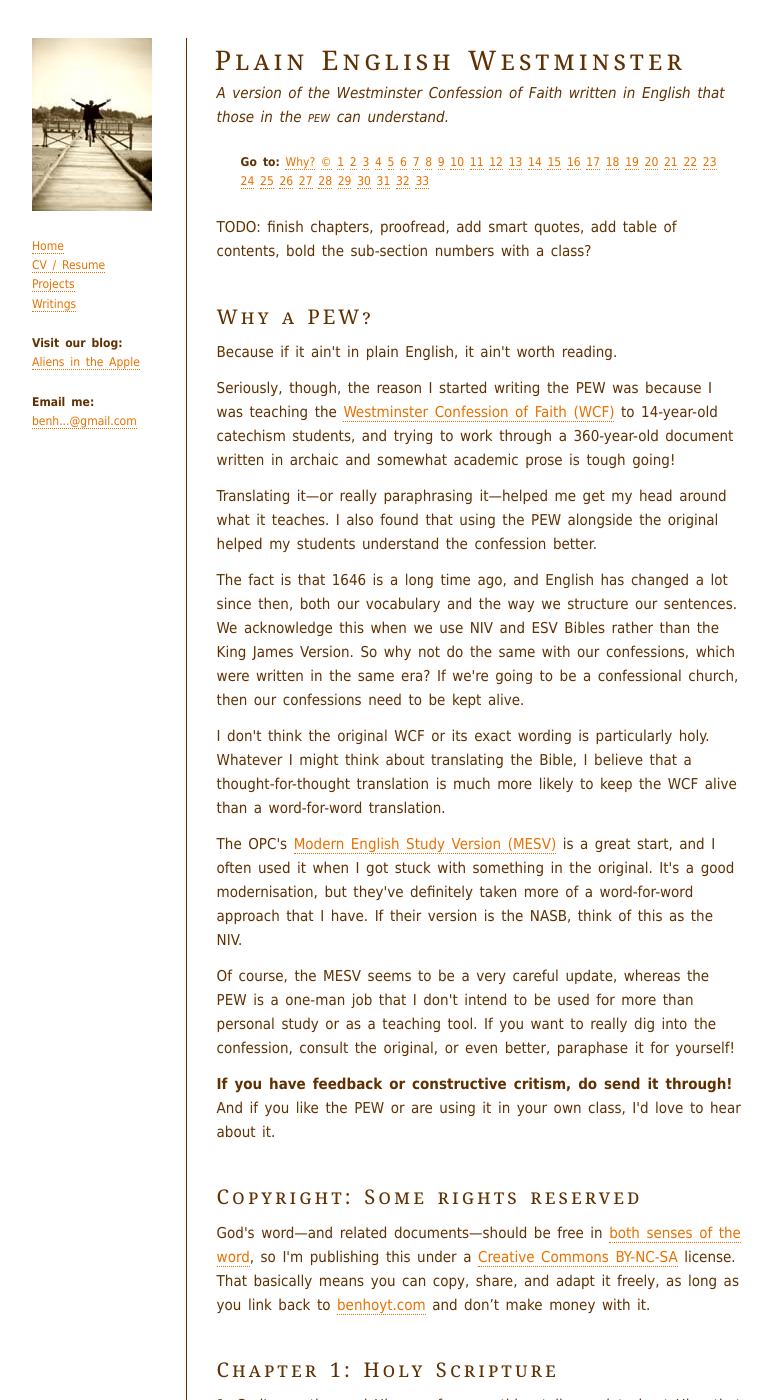
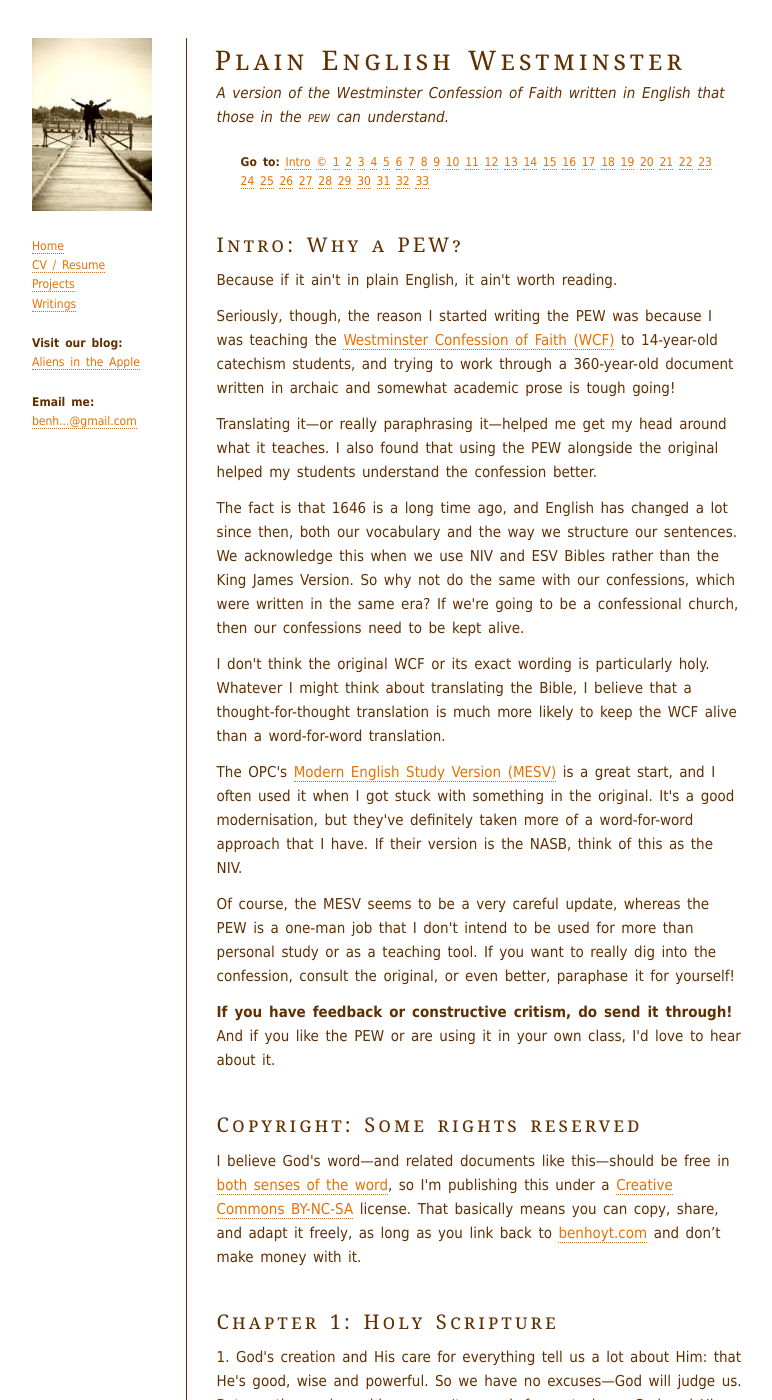
Before and after one commit to benhoyt/benhoyt.github.com, a Jekyll site: the page built from writings-plain-english-westminster.html, in a window 1280 px wide and 1400 px high. Shown: the whole window, without its empty margins (248-1020 px from the left). Built offline with Jekyll 4.4.1, drawn with Linux system fonts in a browser that asks for light colours; some of the changed lines change nothing that is shown; some of the changed text lies outside the part shown.

Commit message:
Tweaks and fixes to the ToC

```diff
--- a/writings-plain-english-westminster.html
+++ b/writings-plain-english-westminster.html
@@ -6,9 +6,9 @@
 <h1><a href="/writings/plain-english-westminster/">{{ page.title }}</a></h1>
 <p class="subtitle">A version of the Westminster Confession of Faith written in English that those in the <span class="sc">pew</span> can understand.</p>
 
-<blockquote>
-<p class='no-print'><b>Go to:</b>
- <a href='#why'>Why?</a>
+<blockquote class='no-print'>
+<p><b>Go to:</b>
+ <a href='#intro'>Intro</a>
  <a href='#copyright'>&copy;</a>
  <a href="#chapter1">1</a>
  <a href="#chapter2">2</a>
@@ -42,13 +42,12 @@
  <a href="#chapter30">30</a>
  <a href="#chapter31">31</a>
  <a href="#chapter32">32</a>
- <a href="#chapter33">33</a></p>
+ <a href="#chapter33">33</a>
+</p>
 </blockquote>
 
-<p>TODO: finish chapters, proofread, add smart quotes, add table of contents, bold the sub-section numbers with a class?</p>
 
-
-<h2 id="why">Why a PEW?</h2>
+<h2 id="intro">Intro: Why a PEW?</h2>
 
 <p>Because if it ain't in plain English, it ain't worth reading.</p>
 
@@ -69,7 +68,7 @@
 
 <h2 id="copyright">Copyright: Some rights reserved</h2>
 
-<p>God's word&mdash;and related documents&mdash;should be free in <a href="http://en.wikipedia.org/wiki/Gratis_versus_libre">both senses of the word</a>, so I'm publishing this under a <a href="http://creativecommons.org/licenses/by-nc-sa/3.0/">Creative Commons BY-NC-SA</a> license. That basically means you can copy, share, and adapt it freely, as long as you link back to <a href="http://benhoyt.com/">benhoyt.com</a> and don&rsquo;t make money with it.</p>
+<p>I believe God's word&mdash;and related documents like this&mdash;should be free in <a href="http://en.wikipedia.org/wiki/Gratis_versus_libre">both senses of the word</a>, so I'm publishing this under a <a href="http://creativecommons.org/licenses/by-nc-sa/3.0/">Creative Commons BY-NC-SA</a> license. That basically means you can copy, share, and adapt it freely, as long as you link back to <a href="http://benhoyt.com/">benhoyt.com</a> and don&rsquo;t make money with it.</p>
 
 
 <h2 id="chapter1">Chapter 1: Holy Scripture</h2>
@@ -284,7 +283,7 @@
 <p>5. We'll only have a truly free will when we're glorified, after the resurrection. Our wills will then be perfect and free to only do good&mdash;they won't even have the potential to turn bad again.</p>
 
 
-<h2 id="chapter0">Chapter 10: Effective calling</h2>
+<h2 id="chapter10">Chapter 10: Effective calling</h2>
 
 <p>1. God calls to himself all the people (and only the people) that he has predestined to eternal life. It's an effective call in God's appointed time, by his Word and Spirit. It's a call out of our natural sin and death, and into grace and salvation by Jesus Christ.</p>
 
@@ -297,7 +296,7 @@
 <p>4. Some people who are not chosen might be outwardly called by the preaching of God's word, and might experience some common operations of the Holy Spirit, but they never truly come to Christ, so they can't be saved. And people who don't profess to be Christians can't be saved in any other way, even if they try very hard to live "good lives" according to nature or their own religion. It's a very harmful heresy to believe that people can be saved in other ways.</p>
 
 
-<h2 id="chapter1">Chapter 11: Justification</h2>
+<h2 id="chapter11">Chapter 11: Justification</h2>
 
 <p>1. God freely justifies all of us he has called. He justifies us not by filling us with righteousness, but by forgiving our sins, and by accepting and counting us as righteous.</p>
 
@@ -318,14 +317,14 @@
 <p>6. In all these respects, believers in the Old Testament were justified in exactly the same way as we who believe in New Testament times.</p>
 
 
-<h2 id="chapter2">Chapter 12: Adoption</h2>
+<h2 id="chapter12">Chapter 12: Adoption</h2>
 
 <p>1. God guarantees to adopt all of us he has justified, in and for his son Jesus Christ. Adoption is a gift in which God gives us the freedoms and privileges of being his very own children. He gives us his own name. He gives us the spirit of adoption, and allows us to access his throne of grace boldly. He enables us to cry "Abba, Father".</p>
 
 <p>Like a Father, God also has compassion on us, provides for us, and disciplines us. But he will never cast us off. Instead, he puts his seal on us for the day of redemption, when we will inherit the promises and be heirs of everlasting life.</p>
 
 
-<h2 id="chapter3">Chapter 13: Sanctification</h2>
+<h2 id="chapter13">Chapter 13: Sanctification</h2>
 
 <p>1. After God has called us and given us new hearts and spirits, he sanctifies us. He does this in a real and personal way, through Christ's death and resurrection, and by his Word and Holy Spirit living in us.</p>
 
@@ -336,7 +335,7 @@
 <p>3. In this war, our remaining rottenness might get the better of us for a time. But, by the strength of the Spirit that sanctifies, our born-again spirit will win in the end. And so we grow in grace, perfecting our holiness as we fear God.</p>
 
 
-<h2 id="chapter4">Chapter 14: Saving faith</h2>
+<h2 id="chapter14">Chapter 14: Saving faith</h2>
 
 <p>1. Faith is a gift God gives his chosen people so they can believe and be saved. It is a grace&mdash;a gift we don't deserve. The Holy Spirit works it in our hearts, usually by God's Word being preached. Our faith then grows and is strengthened by that same Word, as well as through prayer, baptism, and the Lord's Supper.</p>
 
@@ -347,7 +346,7 @@
 <p>3. Faith varies in degrees. Some people have strong faith, some have weak faith. Often our faith is attacked and weakened, but it always wins the fight. Many people's faith grows enough so they can be fully assured about Christ. It's Christ who gives us faith in the first place as well as makes our faith perfect.</p>
 
 
-<h2 id="chapter5">Chapter 15: Repentance that leads to life</h2>
+<h2 id="chapter15">Chapter 15: Repentance that leads to life</h2>
 
 <p>1. Repentance is a grace of the gospel that leads to life. Just like faith, repentance must be preached by every minister of the gospel.</p>
 
@@ -364,7 +363,7 @@
 <p>When we sin against and dishonour a brother or the Church, we must also confess our sins to the person or people we've offended&mdash;in private or publicly. We must be sorry for our sin, tell the person or people involved we repent, so they can then be reunited with us and receive us in love.</p>
 
 
-<h2 id="chapter6">Chapter 16: Good works</h2>
+<h2 id="chapter16">Chapter 16: Good works</h2>
 
 <p>1. Good works are only the works God commands us to do in His word. They're not works people make up without grounding in Scripture, even if they do so out of blind zeal or with outwardly good intentions.</p>
 
@@ -385,7 +384,7 @@
 <p>7. Works done by unsaved people are sinful, even if they're things that God commands and useful to themselves or to others. This is because they don't come from a heart that has been cleaned by faith, they aren't done with right motives according to God's word, and they're not done with the right goal&mdash;to glorify God. So these works don't please God, or make someone suitable to receive God's grace. However, not doing them is even more sinful and displeasing to God.</p>
 
 
-<h2 id="chapter7">Chapter 17: Perseverance of the saints</h2>
+<h2 id="chapter17">Chapter 17: Perseverance of the saints</h2>
 
 <p>1. God has accepted us through his beloved son, has called us effectively, and is making us holy by his Spirit&mdash;all of us that he chooses in this way will persevere in grace to the end. We can never fall away from grace completely, but will be saved eternally.</p>
 
@@ -396,7 +395,7 @@
 <p>God is displeased with us when we do this, and it grieves the Holy Spirit. We may find that our graces and comforts are taken away, that our hearts are made hard and our consciences seared. Falling into sin like this will hurt and scandalise others, and bring temporary judgement on ourselves.</p>
 
 
-<h2 id="chapter4">Chapter 24: Marriage and divorce</h2>
+<h2 id="chapter24">Chapter 24: Marriage and divorce</h2>
 
 <p>1. Marriage must be between one man and one woman. It's against God's law for a man to have more than one wife, or for a woman to have more than one husband (at the same time&mdash;see points 5 and 6 for more about death and divorce).</p>
 
@@ -418,3 +417,6 @@
 <p>5. If a fiance or fiancee commits adultery or sleeps around when they're engaged, that's enough reason for the innocent person to break off the engagement. And if a husband or wife commits adultery after marriage, it's enough reason for the innocent person to get a divorce. If the divorce goes through, the innocent person can marry someone else, just as if the guilty person had died.</p>
 
 <p>6. Men are sinful, and will try to come up with arguments that justify breaking apart marriage that God has joined together. However, divorce is only an option if the man or woman has committed adultery, or has deserted the marriage and it can't be remedied by the Church or civil authorities. In that case, the divorce proceedings must be public and orderly, and the man and woman must not to be left to their own wills and judgements in the matter.</p>
+
+
+<p>TODO: finish chapters, proofread, add smart quotes, bold the sub-section numbers with a class?</p>
```
